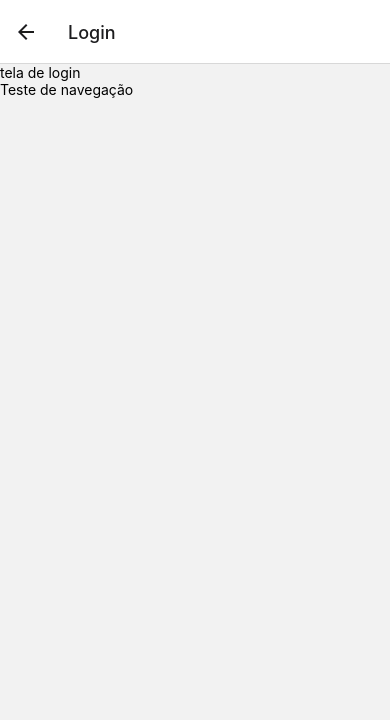
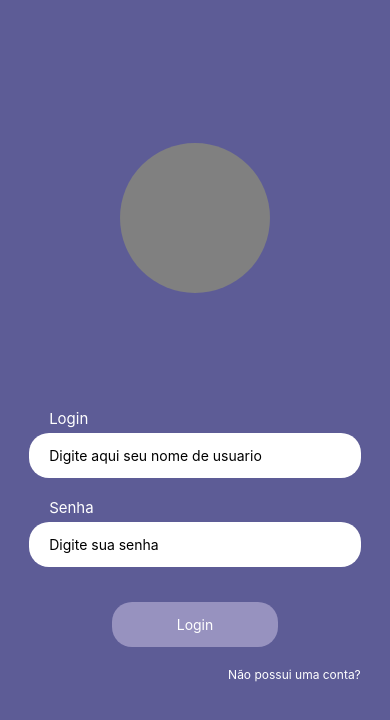
Before and after one commit to KaioViniciusMP/AppReactNativeTcc, a React Native app: screen /Login in a window 390 px wide. Shown: the top 720 px of the page. Built offline with nearby package versions, Linux system fonts and the light colour scheme.

Commit message:
criação do layout da tela de login

```diff
--- a/src/Routes/auth.routes.tsx
+++ b/src/Routes/auth.routes.tsx
@@ -9,7 +9,7 @@ export default function AuthRoutes() {
     return (
         <Stack.Navigator>
             <Stack.Screen name='Entrada' component={PageEntrada} options={{headerShown: false}}/>
-            <Stack.Screen name="Login" component={Login} options={{headerShown: true}}/>
+            <Stack.Screen name="Login" component={Login} options={{headerShown: false}}/>
         </Stack.Navigator>
     )
 }
--- a/src/pages/Login/index.jsx
+++ b/src/pages/Login/index.jsx
@@ -1,19 +1,128 @@
 import { useNavigation } from "@react-navigation/native";
-import { Text, TouchableOpacity } from "react-native";
+import { useState } from "react";
+import { View, Text, TouchableOpacity, StyleSheet, TextInput } from "react-native";
 
 export default function Login() {
+    const [txtSenha, setSenha] = useState('');
+    const [txtUsuario, setUsuario] = useState('');
+
     const navigation = useNavigation();
-
-    async function openHome() {
-        navigation.navigate('Home');  // Passe o nome da tela registrada
+    const PageHome = () => {
+        navigation.navigate('Home')
+    }
+    const PageCadastro = () => {
+        navigation.navigate('Cadastro')
     }
 
     return (
-        <>
-            <Text>tela de login</Text>
-            <TouchableOpacity onPress={openHome}>
-                <Text>Teste de navegação</Text>
-            </TouchableOpacity>
-        </>
+        <View style={styles.container}>
+            <View style={styles.containerBox1}>
+                <View style={styles.imageContainer}>
+
+                </View>
+            </View>
+            <View style={styles.containerBox2}>
+
+                <View style={styles.containerInput}>
+                    <Text style={styles.Label}>Login</Text>
+                    <TextInput
+                        style={styles.input}
+                        placeholder="Digite aqui seu nome de usuario"
+                        value={txtUsuario}
+                        onChangeText={setUsuario}
+                    />
+                </View>
+                <View style={styles.containerInput}>
+                    <Text style={styles.Label}>Senha</Text>
+                    <TextInput
+                        style={styles.input}
+                        placeholder="Digite sua senha"
+                        value={txtSenha}
+                        onChangeText={setSenha}
+                    />
+                </View>
+
+
+
+                <View style={styles.containerInput}>
+                    <TouchableOpacity onPress={PageHome} style={styles.Button}>
+                        <Text style={styles.LabelButton}>Login</Text>
+                    </TouchableOpacity>
+                    <Text onPress={PageCadastro} style={styles.LabelBottom}>Não possui uma conta?</Text>
+                </View>
+            </View>
+        </View>
     );
 }
+
+const styles = StyleSheet.create({
+    container: {
+        height: '100%',
+        width: '100%',
+        backgroundColor: '#5D5C96',
+        display: 'flex',
+        flexDirection: "column",
+        justifyContent: "space-around",
+        alignItems: "center"
+    },
+    imageContainer: {
+        height: 150,
+        width: 150,
+        borderRadius: 75,
+        backgroundColor: 'gray',
+    },
+    Label: {
+        fontSize: 15,
+        color: 'white',
+        marginTop: 10,
+        marginLeft: '6%',
+        marginBottom: 5
+    },
+    Button: {
+        width: '50%',
+        alignSelf: "center",
+        backgroundColor: '#9792BF',
+        display: "flex",
+        alignItems: "center",
+        justifyContent: "center",
+        height: 45,
+        borderRadius: 20,
+        marginBottom: 10,
+        marginTop: 25
+    },
+    LabelButton: {
+        color: 'white',
+    },
+    LabelBottom: {
+        color: 'white',
+        textAlign: "right",
+        fontSize: 12,
+        marginTop: 10
+    },
+    input: {
+        width: '100%',
+        alignSelf: "center",
+        backgroundColor: '#ffff',
+        height: 45,
+        borderRadius: 20,
+        marginBottom: 10,
+        paddingLeft: 20
+    },
+
+    containerInput: {
+        width: '85%',
+    },
+    containerBox1: {
+        display: "flex",
+        alignItems: "center",
+        justifyContent: "center",
+        paddingTop: 100
+    },
+    containerBox2: {
+        width: '100%',
+        height: '50%',
+        alignItems: "center",
+        justifyContent: "center",
+        paddingBottom: 100
+    },
+})
```
